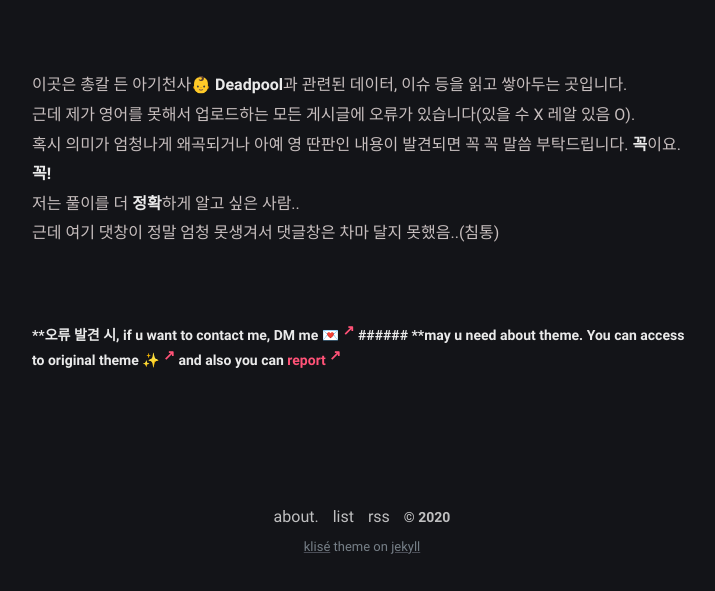
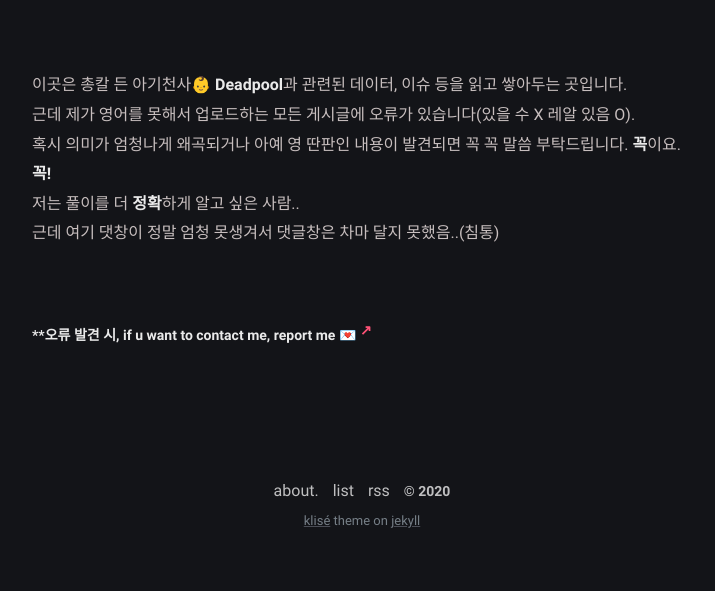
Before and after one commit to iwdstry/yeieje, a Jekyll site: the page built from about.md, in a window 1280 px wide, cut to the strip 440-1031 px from the top of the page. Shown: the whole strip, without its empty margins (278-993 px from the left). Built offline with Jekyll 4.4.1, drawn with Linux system fonts in a browser that asks for light colours; after the commit the page ends 1005 px from its top, so only the background shows below that.

Commit message:
Update about.md

```diff
--- a/about.md
+++ b/about.md
@@ -19,4 +19,4 @@ comments: false
 <br/>
 <br/>
 
-###### **오류 발견 시, if u want to contact me, DM me [💌](https://twitter.com/){: target="_blank"} ###### **may u need about theme. You can access to original theme [✨](https://github.com/piharpi/jekyll-klise){: target="_blank"} and also you can [report](http://github.com/piharpi/jekyll-klise/issues/new){: target="_blank"}
+###### **오류 발견 시, if u want to contact me, report me [💌](https://github.com/iwdstry/yeieje/issues/new){: target="_blank"}
```
